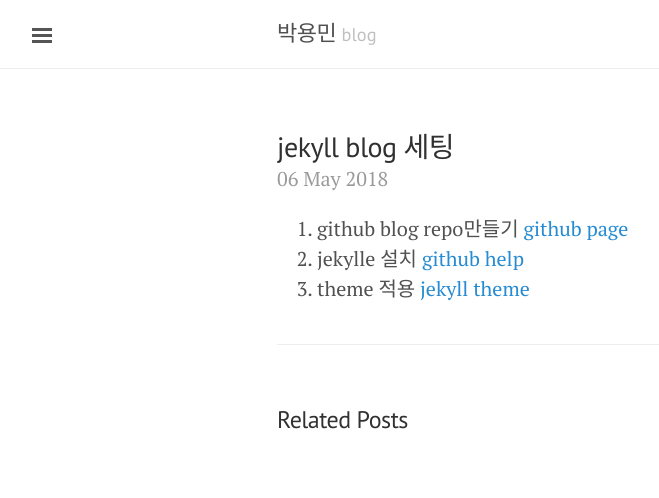
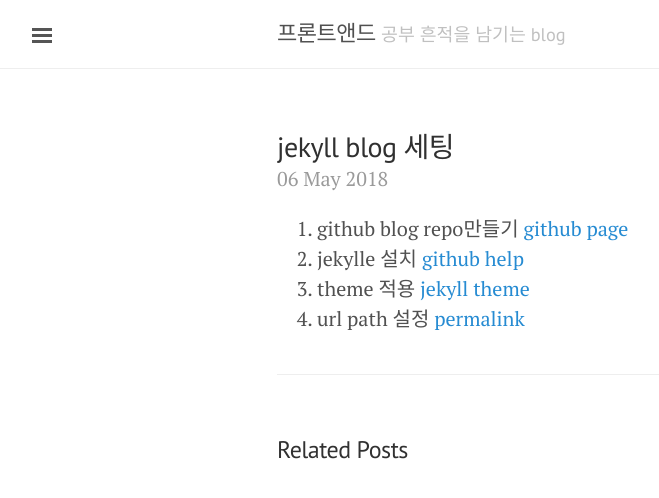
Before and after one commit to austinpark420/austinpark420.github.io, a Jekyll site: the page built from _posts/2018-05-06-jekyll blog 세팅.md, in a window 1280 px wide. Shown: the top 498 px of the page, without its empty margins (3-662 px from the left). Built offline with Jekyll 4.4.1, drawn with Linux system fonts in a browser that asks for light colours.

Commit message:
change file path

```diff
--- a/_config.yml
+++ b/_config.yml
@@ -1,12 +1,11 @@
 # Permalinks
 #
 # Use of `relative_permalinks` ensures post links from the index work properly.
-permalink:           pretty
 
 # Setup
-title:               박용민
-tagline:             blog
-description:         front-end 공부 흔적을 남기는 blog입니다.
+title:               프론트앤드
+tagline:             공부 흔적을 남기는 blog
+description:         프론트앤드 공부 흔적을 남기는 blog입니다.
 url:                 https://austinpark420.github.io/
 baseurl:             ''
 paginate:            5
--- a/_layouts/post.html
+++ b/_layouts/post.html
@@ -14,7 +14,7 @@ layout: default
     {% for post in site.related_posts limit:3 %}
       <li>
         <h3>
-          <a href="{{ site.baseurl }}/{{ post.url }}">
+          <a href="{{ site.baseurl }}{{ post.url }}">
             {{ post.title }}
             <small>{{ post.date | date_to_string }}</small>
           </a>
--- a/_posts/2018-05-06-jekyll blog 세팅.md
+++ b/_posts/2018-05-06-jekyll blog 세팅.md
@@ -1,8 +1,10 @@
 ---
 layout: post
 title: jekyll blog 세팅
+permalink: /posts/jekyllblogsetting
 ---
 
 1. github blog repo만들기 [github page](https://pages.github.com/)
 2. jekylle 설치 [github help](https://help.github.com/articles/setting-up-your-github-pages-site-locally-with-jekyll/)
 3. theme 적용 [jekyll theme](http://jekyllthemes.org/)
+4. url path 설정 [permalink](https://jekyllrb.com/docs/permalinks/#permalink-style-examples)
--- a/index.html
+++ b/index.html
@@ -7,7 +7,7 @@ title: Home
   {% for post in paginator.posts %}
   <div class="post">
     <h1 class="post-title">
-      <a href="{{ site.url }}/{{ post.url }}">
+      <a href="{{ site.url }}{{ post.url }}">
         {{ post.title }}
       </a>
     </h1>
```
Also changed, not shown: README.md.
